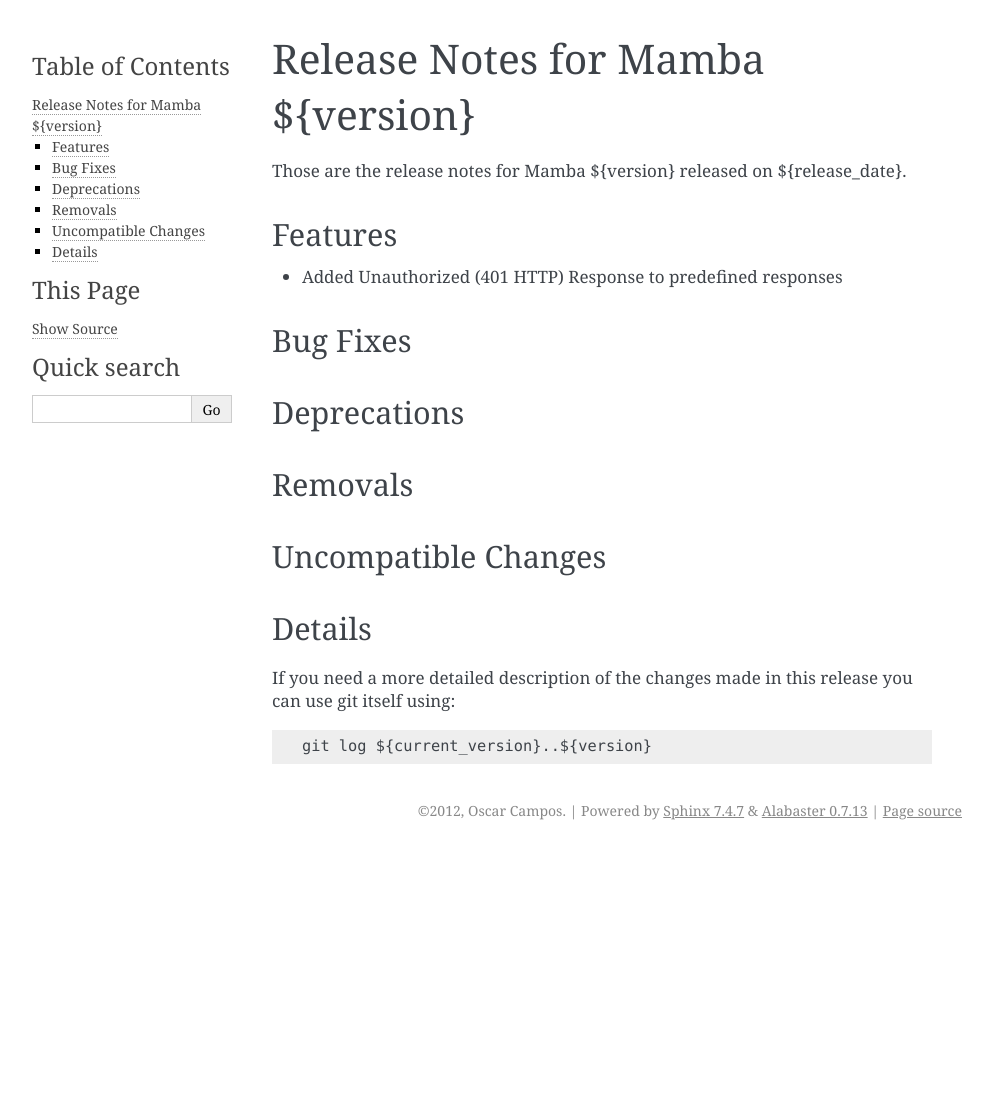
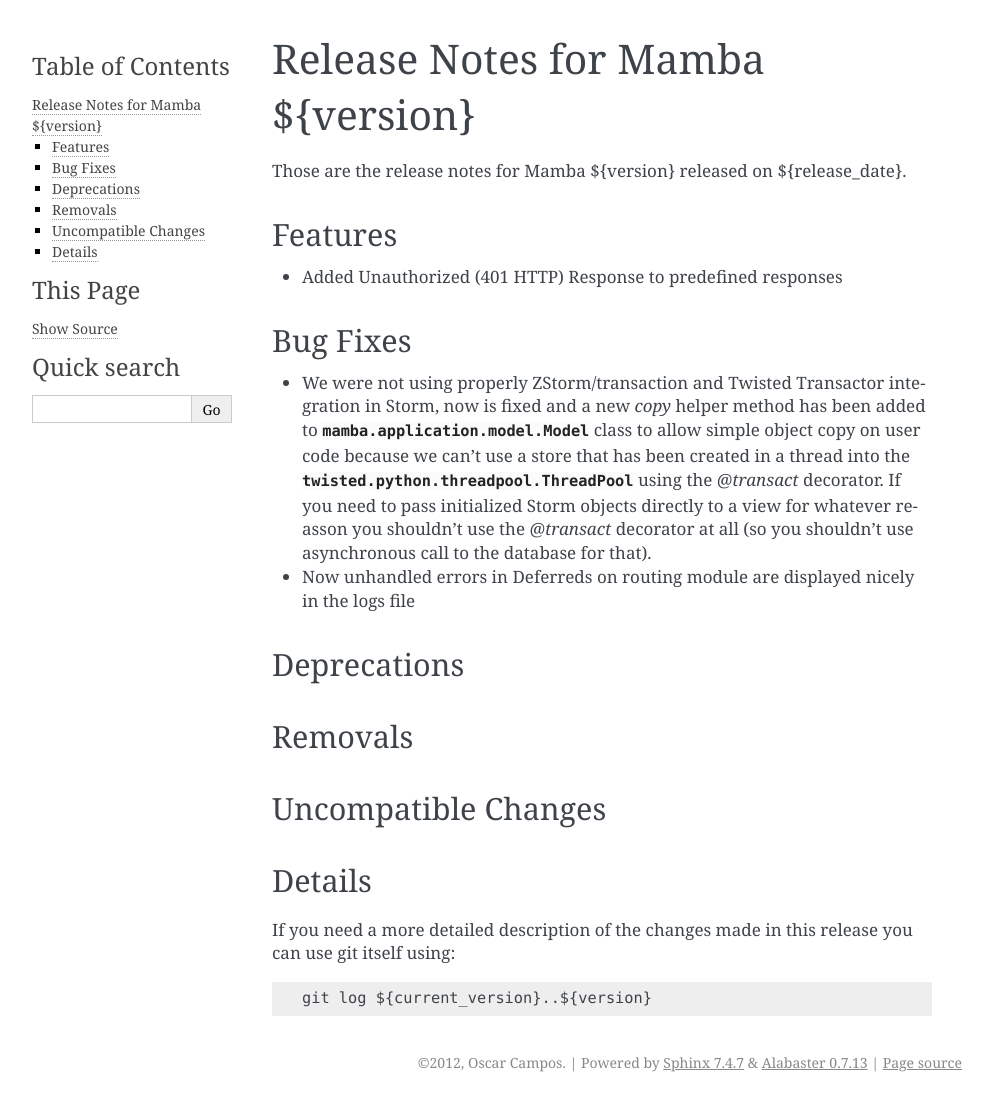
Before and after one commit to PyMamba/mamba-framework, a Sphinx documentation site: the page built from docs/relnotes/index.rst, in a window 1280 px wide. Shown: the whole page, without its empty margins (148-1141 px from the left). Built offline with Sphinx 7.4.7, drawn with Linux system fonts in a browser that asks for light colours; pages that are not in the unit, such as notebooks, are missing from menus; before the commit the page ends 900 px from its top, so only the background shows below that.

Commit message:
index.rst updated

```diff
--- a/docs/relnotes/index.rst
+++ b/docs/relnotes/index.rst
@@ -16,6 +16,10 @@
 Bug Fixes
 ---------
 
+* We were not using properly ZStorm/transaction and Twisted Transactor integration in Storm, now is fixed and a new `copy` helper method has been added to :class:`mamba.application.model.Model` class to allow simple object copy on user code because we can't use a store that has been created in a thread into the :class:`twisted.python.threadpool.ThreadPool` using the `@transact` decorator. If you need to pass initialized Storm objects directly to a view for whatever reasson you shouldn't use the `@transact` decorator at all (so you shouldn't use asynchronous call to the database for that).
+
+* Now unhandled errors in Deferreds on routing module are displayed nicely in the logs file
+
 Deprecations
 ------------
 
```
